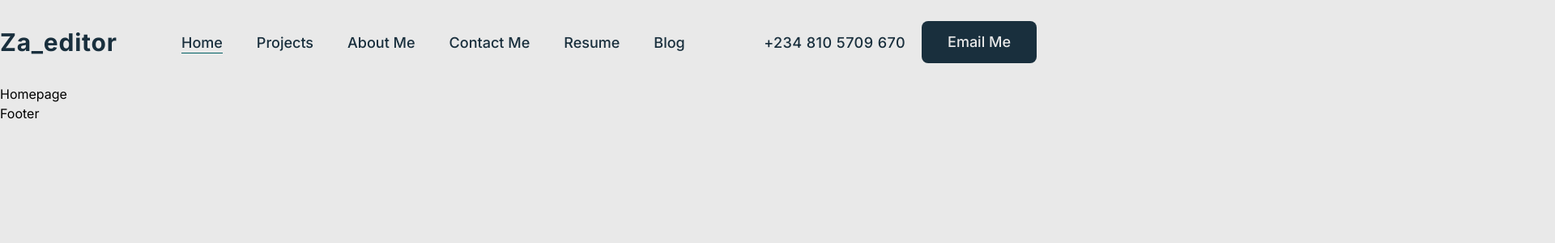
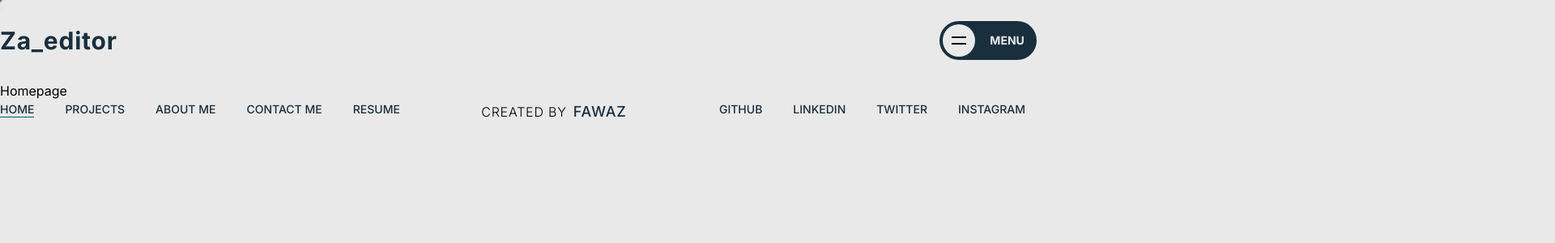
Before and after one commit to Za-editor/tajudeen-fawaz, a React (Vite) app: page / in a window 1280 px wide. Shown: the top 300 px of the page at 81% size, 1920 px wide, since content can reach past the window. Built offline with nearby package versions, Linux system fonts and the light colour scheme.

Commit message:
Tweaked the navbar and also did the footer

```diff
--- a/package.json
+++ b/package.json
@@ -11,6 +11,7 @@
   },
   "dependencies": {
     "@tailwindcss/vite": "^4.1.13",
+    "framer-motion": "^12.23.22",
     "react": "^19.1.1",
     "react-dom": "^19.1.1",
     "react-icons": "^5.5.0",
--- a/src/common/Footer.jsx
+++ b/src/common/Footer.jsx
@@ -1,7 +1,102 @@
 import React from "react";
+import { MdNorthEast } from "react-icons/md";
+import {FaCog} from "react-icons/fa"
 
 const Footer = () => {
-  return <div>Footer</div>;
+
+    const navitems = [
+      "Home",
+      "Projects",
+      "About Me",
+      "Contact Me",
+      "Resume",
+
+  ];
+
+  const socials = [
+    "Github",
+    "Linkedin",
+    "Twitter",
+    "Instagram"
+  ]
+  return (
+    <div className="container mx-auto flex justify-between">
+      <div id="nav-links " className="">
+        <ul className="flex gap-6">
+          {navitems.map((item, index) => (
+            <a
+              key={index}
+              href="#"
+              className="group text-[#192f3d] text-[14px] font-medium hover:text-[#005f64] flex items-center gap-1"
+            >
+              <li className="flex items-center uppercase  ">
+                <span
+                  className={`relative ${
+                    item === "Home"
+                      ? "after:w-full after:bg-[#005f64]"
+                      : "after:w-0 after:bg-[#005f64]"
+                  }  after:absolute after:left-0 after:bottom-0 after:h-[1px] after:transition-all after:duration-500 ease-in-out hover:after:w-full`}
+                >
+                  {item}
+                </span>
+
+                <span className=" transform -translate-x-1 translate-y-1 opacity-0  group-hover:translate-x-0 group-hover:translate-y-0 group-hover:opacity-100 transition-all duration-500 ease-in-out">
+                  <MdNorthEast className="h-[11px]" />
+                </span>
+              </li>
+            </a>
+          ))}
+        </ul>
+      </div>
+      <div className="flex items-center gap-2 group relative overflow-hidden cursor-pointer">
+        <span className="uppercase tracking-wider font-light">
+          Created by
+          <span className="text-[#192f3d] text-[18px] font-medium hover:text-[#005f64] ml-2">
+            FAWAZ
+          </span>
+        </span>
+
+        {/* Cog Icon */}
+        <FaCog
+          className="
+            left-1 opacity-0
+            group-hover: group-hover:-translate-x-2
+            group-hover:opacity-100
+            group-hover:animate-spin
+            transition-all duration-800 ease-in-out
+            text-xl text-[#192f3d]
+          "
+        />
+      </div>
+      <div>
+        <ul className="flex gap-6">
+          {socials.map((item, index) => (
+            <a
+              key={index}
+              href="#"
+              className="group text-[#192f3d] text-[14px] font-medium hover:text-[#005f64] flex items-center gap-1"
+            >
+              <li className="flex items-center uppercase  ">
+                <span
+                  className={`relative ${
+                    item === "Home"
+                      ? "after:w-full after:bg-[#005f64]"
+                      : "after:w-0 after:bg-[#005f64]"
+                  }  after:absolute after:left-0 after:bottom-0 after:h-[1px] after:transition-all after:duration-500 ease-in-out hover:after:w-full`}
+                >
+                  {item}
+                </span>
+
+                <span className=" transform -translate-x-1 translate-y-1 opacity-0  group-hover:translate-x-0 group-hover:translate-y-0 group-hover:opacity-100 transition-all duration-500 ease-in-out">
+                  <MdNorthEast className="h-[11px]" />
+                </span>
+              </li>
+            </a>
+          ))}
+        </ul>
+      </div>
+    </div>
+  );
 };
 
 export default Footer;
--- a/src/common/Navbar.jsx
+++ b/src/common/Navbar.jsx
@@ -2,6 +2,7 @@ import React, { useState } from "react";
 import { MdClose, MdNorthEast } from "react-icons/md";
 import { RxHamburgerMenu } from "react-icons/rx";
 import Button from "../components/Button";
+import ToggleSwitch from "../components/ToggleSwitch";
 
 const Navbar = () => {
   const navitems = [
@@ -10,13 +11,18 @@ const Navbar = () => {
     "About Me",
     "Contact Me",
     "Resume",
-    "Blog",
+
   ];
 
   const [isOpen, setIsOpen] = useState(false);
 
+
+  const toggleSideBar = () => {
+    setIsOpen((prev) => !prev)
+  }
+
   return (
-    <div >
+    <div className="overflow-hidden w-full">
       <nav className=" container mx-auto flex items-center justify-between py-[14px] md:py-[26px]">
         <div id="logo" className="flex items-center">
           <a href="/">
@@ -25,78 +31,35 @@ const Navbar = () => {
             </h1>
           </a>
         </div>
-        <div id="nav-links " className="hidden lg:block">
-          <ul className="flex gap-6">
-            {navitems.map((item, index) => (
-              <a
-                key={index}
-                href="#"
-                className="group text-[#192f3d] text-[18px] font-medium hover:text-[#005f64] flex items-center gap-1"
-              >
-                <li className="flex items-center  ">
-                  <span
-                    className={`relative ${
-                      item === "Home"
-                        ? "after:w-full after:bg-[#005f64]"
-                        : "after:w-0 after:bg-[#005f64]"
-                    }  after:absolute after:left-0 after:bottom-0 after:h-[1px] after:transition-all after:duration-500 ease-in-out hover:after:w-full`}
-                  >
-                    {item}
-                  </span>
 
-                  <span className=" transform -translate-x-1 translate-y-1 opacity-0  group-hover:translate-x-0 group-hover:translate-y-0 group-hover:opacity-100 transition-all duration-500 ease-in-out">
-                    <MdNorthEast className="h-[11px]" />
-                  </span>
-                </li>
-              </a>
-            ))}
-          </ul>
-        </div>
-        <div id="contact" className="flex gap-5 items-center">
-          <div className="hidden md:flex gap-5 items-center">
-            <p className="text-[#192f3d] text-[18px] font-medium tracking-wide hover:text-[#005f64]">
-              +234 810 5709 670
-            </p>
-            <Button
-              text="Email Me"
-              className="bg-[#192f3d] px-8 py-3 rounded-lg text-[#e9e9e9] font-medium text-lg hover:bg-[#005f64] transition-colors duration-500  ease-in-out cursor-pointer"
-            />
-          </div>
-          <div
-            className="p-3 bg-[#192f3d] rounded-lg hover:bg-[#005f64] cursor-pointer transition-all ease-in-out duration-700 block lg:hidden"
-            onClick={() => setIsOpen((prev) => !prev)}
-          >
-            <RxHamburgerMenu className="text-white h-[24px] w-[24px] transition-transform duration-900 hover:rotate-180" />
-          </div>
-        </div>
+        <ToggleSwitch
+          onToggle={toggleSideBar}
+          label="Enable Notifications"
+          onText="ON"
+          offText="OFF"
+        />
       </nav>
       {isOpen && (
-        <div
-          className="fixed inset-0 z-40"
-          onClick={() => setIsOpen(false)}
-        ></div>
+        <div className="fixed inset-0 z-40 blur-lg" ></div>
       )}
       <div
-        className={`absolute z-50  w-3/4 top-0 right-0 bg-white/10 backdrop-blur-sm h-full border-l border-white/20  transition-all duration-700 ${
+        className={`fixed z-40 w-full md:w-3/4  lg:w-2/4 top-0 right-0 bg-gray-400 md:rounded-l-[50px] backdrop-blur-sm h-full border-l border-white/20  transition-all duration-700 delay-400 ${
           isOpen
             ? "translate-x-[0] opacity-100 "
             : "translate-x-[100%] opacity-0"
         }`}
       >
-        <ul className="flex flex-col gap-6 p-10">
-          <MdClose
-            className="h-[24px] w-[24px] transition-transform duration-900 hover:-rotate-180 self-end"
-            onClick={() => setIsOpen((prev) => !prev)}
-          />
+        <ul className="flex flex-col gap-8 p-10 mt-30">
+
           {navitems.map((item, index) => (
             <a
               key={index}
               href="#"
               className="group text-[#192f3d] text-[18px] font-medium hover:text-[#005f64] flex items-center gap-1"
             >
-              <li className="flex items-center justify-between w-full">
+              <li className="flex items-center justify-between w-full uppercase">
                 <span
-                  className={`relative ${
+                  className={`relative text-3xl ${
                     item === "Home"
                       ? "after:w-full after:bg-[#005f64]"
                       : "after:w-0 after:bg-[#005f64]"
@@ -105,7 +68,7 @@ const Navbar = () => {
                   {item}
                 </span>
 
-                <span className="transform -translate-x-1 translate-y-1 opacity-0 group-hover:translate-x-0 group-hover:translate-y-0 group-hover:opacity-100 transition-all duration-500 ease-in-out">
+                <span className=" transform -translate-x-1 translate-y-1 opacity-0 group-hover:translate-x-0 group-hover:translate-y-0 group-hover:opacity-100 transition-all duration-500 ease-in-out">
                   <MdNorthEast className="h-[11px]" />
                 </span>
               </li>
--- /dev/null
+++ b/src/components/CursorFollower.jsx
@@ -0,0 +1,40 @@
+import React, { useEffect, useRef } from "react";
+
+const CursorFollower = () => {
+  const ballRef = useRef(null);
+  const target = useRef({ x: 0, y: 0 });
+  const pos = useRef({ x: 0, y: 0 });
+
+  useEffect(() => {
+    const moveHandler = (e) => {
+      target.current = { x: e.clientX, y: e.clientY };
+    };
+    window.addEventListener("mousemove", moveHandler);
+
+    const animate = () => {
+      const ease = 0.08; // lower = smoother, higher = snappier
+      pos.current.x += (target.current.x - pos.current.x) * ease;
+      pos.current.y += (target.current.y - pos.current.y) * ease;
+
+      if (ballRef.current) {
+        ballRef.current.style.transform = `translate3d(${
+          pos.current.x - 12
+        }px, ${pos.current.y - 12}px, 0)`;
+      }
+
+      requestAnimationFrame(animate);
+    };
+
+    animate();
+    return () => window.removeEventListener("mousemove", moveHandler);
+  }, []);
+
+  return (
+    <div
+      ref={ballRef}
+      className="fixed top-0 left-0 w-4 h-4 rounded-full bg-[#005f64] pointer-events-none z-[9999] animate-pulse shadow-lg"
+    />
+  );
+};
+
+export default CursorFollower;
--- /dev/null
+++ b/src/components/ToggleSwitch.jsx
@@ -0,0 +1,62 @@
+import React, { useState } from "react";
+
+const ToggleSwitch = ({onToggle}) => {
+    const [isOn, setIsOn] = useState(false);
+    const checkState = () => {
+        onToggle();
+        setIsOn((prev) => !prev)
+    }
+
+  return (
+    <div className="relative z-50">
+      <input
+        type="checkbox"
+        id="toggle-switch"
+        className="hidden"
+        checked={isOn}
+        onChange={checkState}
+      />
+
+      <label
+        htmlFor="toggle-switch"
+        className={`flex items-center justify-between w-30 h-12 rounded-full cursor-pointer px-4 transition-colors bg-[#192f3d]`}
+      >
+        <span
+          className={`text-[#e9e9e9] font-bold text-sm transition-opacity ${
+            isOn ? "opacity-100" : "opacity-0"
+          }`}
+        >
+          CLOSE
+        </span>
+
+        <span
+          className={`absolute top-1 left-1 w-10 h-10 rounded-full bg-[#e9e9e9] flex flex-col items-center justify-center gap-1.5 duration-700 transition-transform ${
+            isOn ? "translate-x-18" : "translate-x-0"
+          }`}
+        >
+          <span
+            className={`w-[18px] h-[2px] bg-black transition-transform ${
+              isOn ? "rotate-45 translate-x-[3px] translate-y-[3px]" : ""
+            }`}
+          />
+
+          <span
+            className={`w-[18px] h-[2px] bg-black transition-transform ${
+              isOn ? "-rotate-45 translate-x-[3px] -translate-y-[3px]" : ""
+            }`}
+          />
+        </span>
+
+        <span
+          className={`text-[#e9e9e9] font-bold text-sm transition-opacity ${
+            !isOn ? "opacity-100" : "opacity-0"
+          }`}
+        >
+          MENU
+        </span>
+      </label>
+    </div>
+  );
+};
+
+export default ToggleSwitch;
--- a/src/layouts/Layout.jsx
+++ b/src/layouts/Layout.jsx
@@ -2,10 +2,12 @@ import React from "react";
 import { Outlet } from "react-router-dom";
 import Navbar from "../common/Navbar";
 import Footer from "../common/Footer";
+import CursorFollower from "../components/CursorFollower";
 
 const Layout = () => {
   return (
     <div className="px-[15px] md:px-0">
+      <CursorFollower />
       <Navbar />
       <main>
         <Outlet />
```
Also changed, not shown: src/index.css (line endings or trailing spaces), 1 other file (tests, documents, lock files or other folders).
